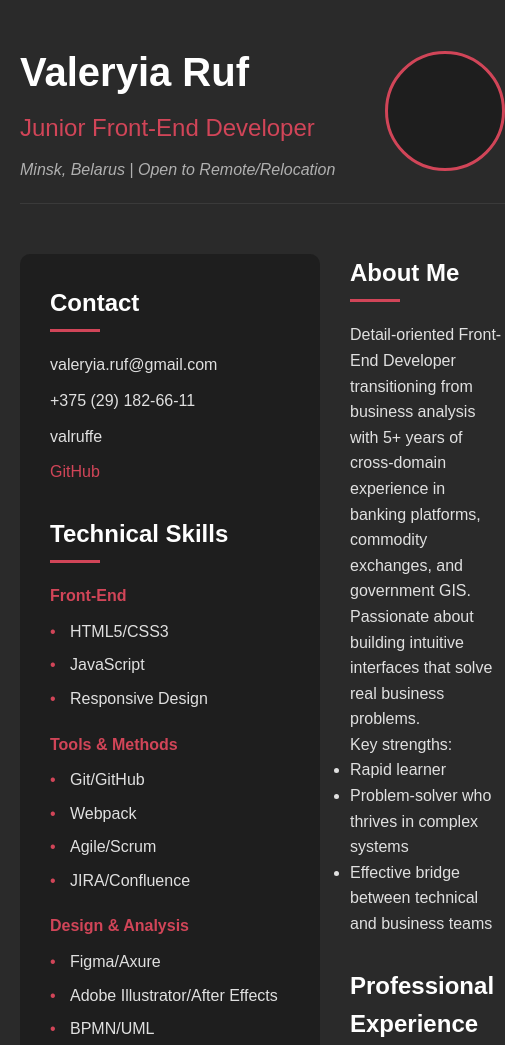
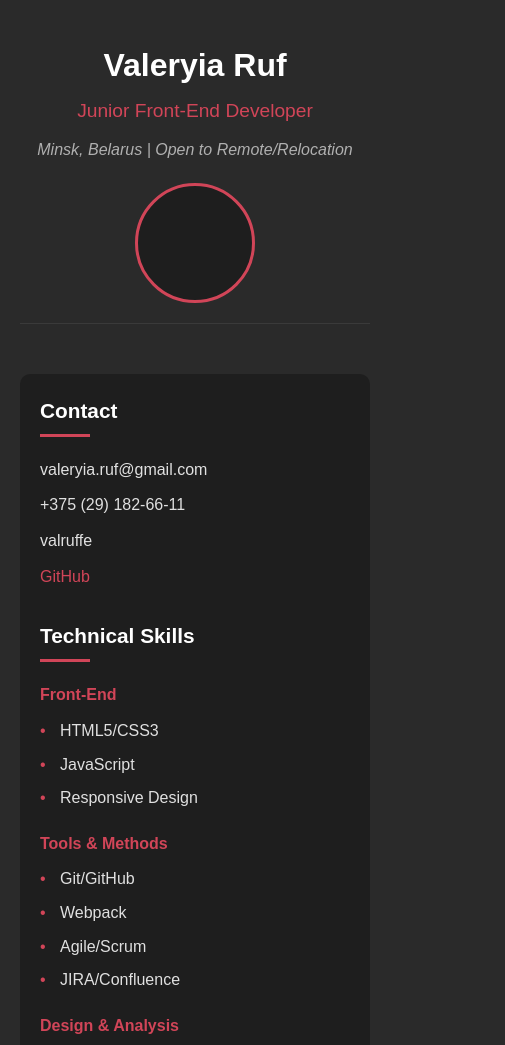
Before and after one commit to V-Ruffe/rsschool-cv, a plain HTML site: page index.html in a window 390 px wide. Shown: the top 1045 px of the page, 505 px wide, since content can reach past the window. Drawn offline with Linux system fonts and the light colour scheme.

Commit message:
feat: add adaptive styles

```diff
--- a/styles.css
+++ b/styles.css
@@ -190,3 +190,44 @@ a {
 a:hover {
     color: white;
 }
+
+@media (max-width: 768px) {
+    .container {
+        grid-template-columns: 1fr;
+        grid-template-areas:
+            "header"
+            "sidebar"
+            "main";
+    }
+
+    .header {
+        flex-direction: column;
+        text-align: center;
+    }
+
+    .header-image {
+        margin-top: 20px;
+    }
+
+    .sidebar {
+        margin-bottom: 30px;
+    }
+}
+
+@media (max-width: 480px) {
+    .header-content h1 {
+        font-size: 2rem;
+    }
+
+    .header-content h2 {
+        font-size: 1.2rem;
+    }
+
+    h3 {
+        font-size: 1.3rem;
+    }
+
+    .sidebar, .main-content {
+        padding: 20px;
+    }
+}
```
